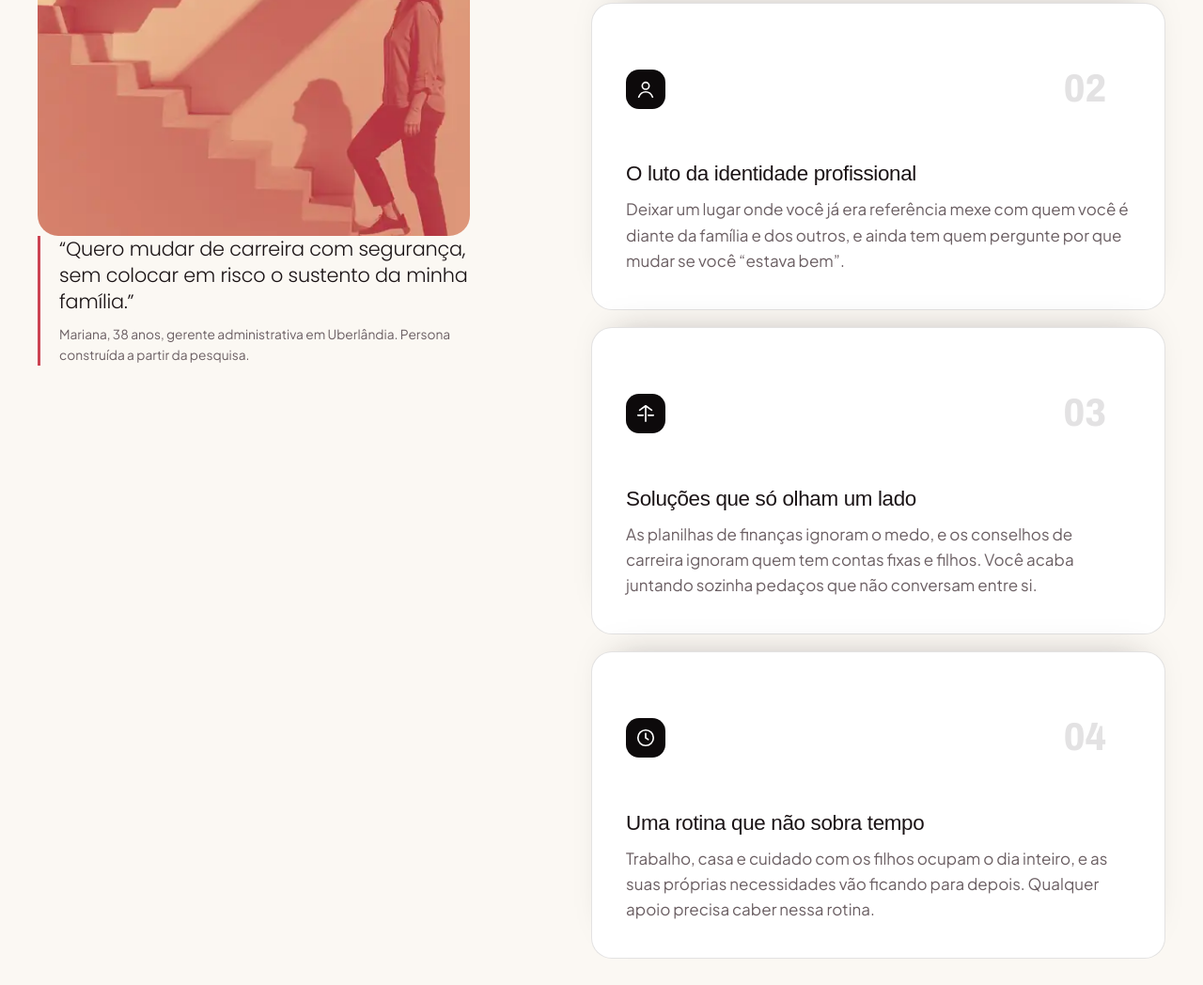
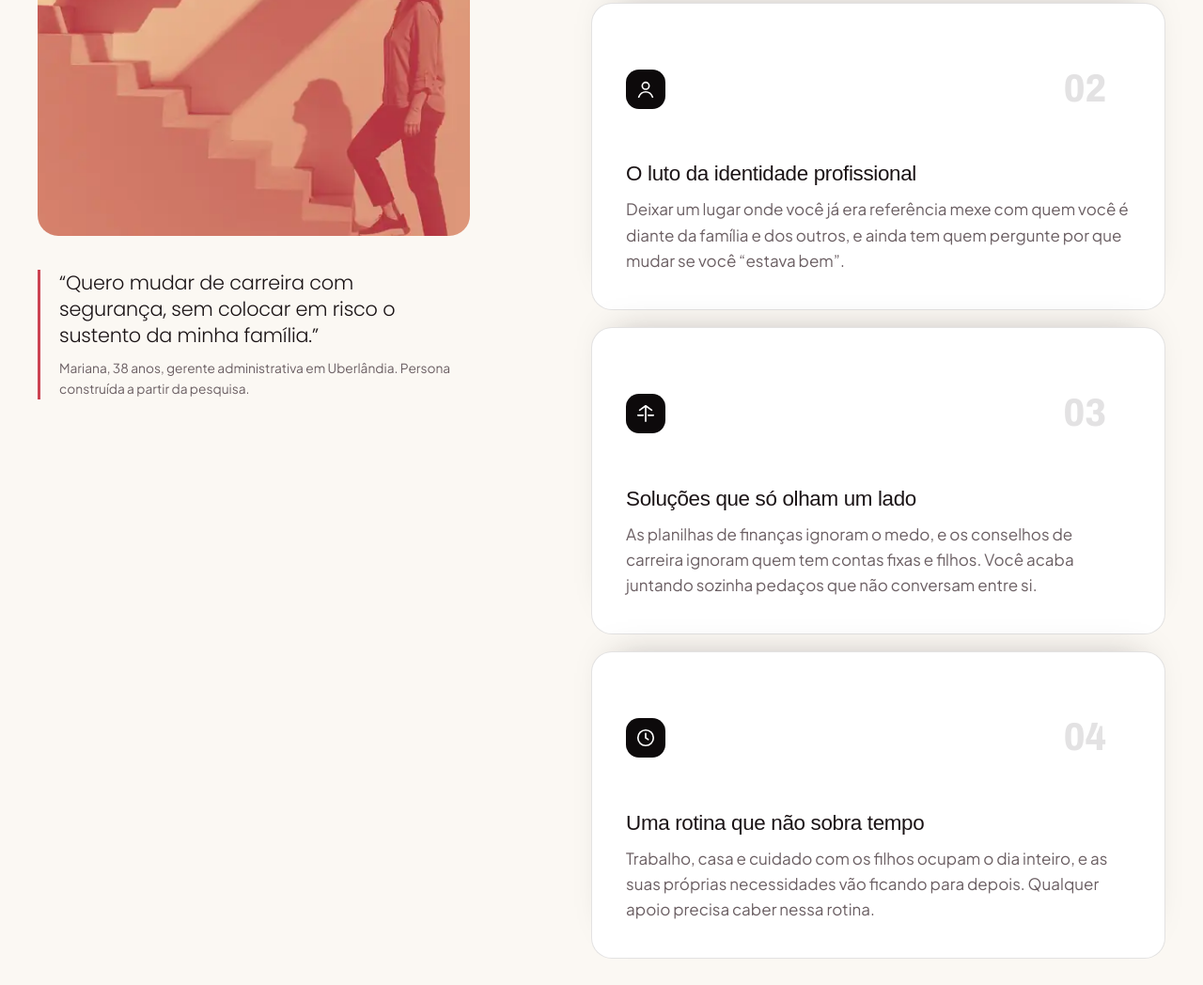
Before and after one commit to leonardoferreirr/projetocapi, a plain HTML site: page index.html in a window 1280 px wide. Shown: the part 1617-2665 px from the top of the page at 94% size. Drawn offline with Linux system fonts and the light colour scheme.

Commit message:
fix: breathing room above persona quote
Co-Authored-By: Claude Opus 5.5 <noreply@anthropic.com>

```diff
--- a/index.html
+++ b/index.html
@@ -164,7 +164,7 @@ b,strong{font-weight:650}
 .dores-cab p{margin-top:0;color:var(--muted);font-size:1.08rem;max-width:30rem}
 .dores-foto{margin-top:22px;border-radius:var(--r);overflow:hidden;aspect-ratio:1/1;max-width:460px;position:relative}
 .dores-foto img{width:100%;height:100%;object-fit:cover}
-.citacao-persona{margin-top:20px;max-width:28rem;padding-left:20px;border-left:3px solid var(--coral)}
+.dores-cab .citacao-persona{margin-top:36px;margin-bottom:12px;max-width:28rem;padding-left:20px;border-left:3px solid var(--coral)}
 .citacao-persona q{display:block;font:300 1.3rem/1.35 var(--titulo);letter-spacing:-.01em;color:var(--ink)}
 .citacao-persona small{display:block;margin-top:10px;font-size:.86rem;color:var(--muted)}
 .dor{position:sticky;top:calc(var(--hh) + 16px);background:var(--branco);border:1px solid var(--line);border-radius:var(--r);padding:22px 20px 24px;box-shadow:0 -16px 36px -26px rgba(26,19,21,.35)}
```
